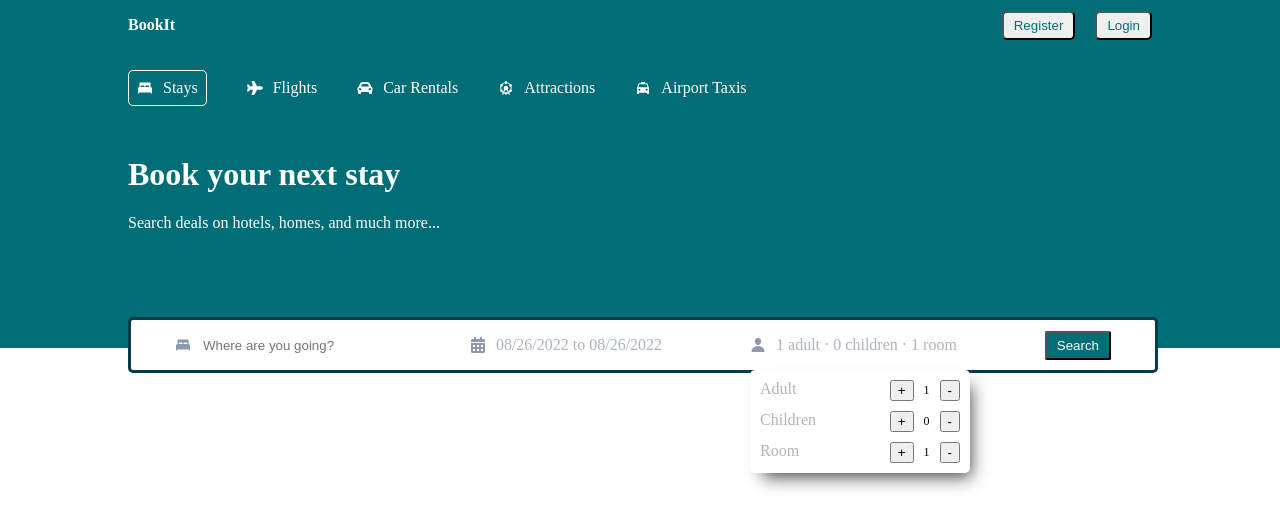
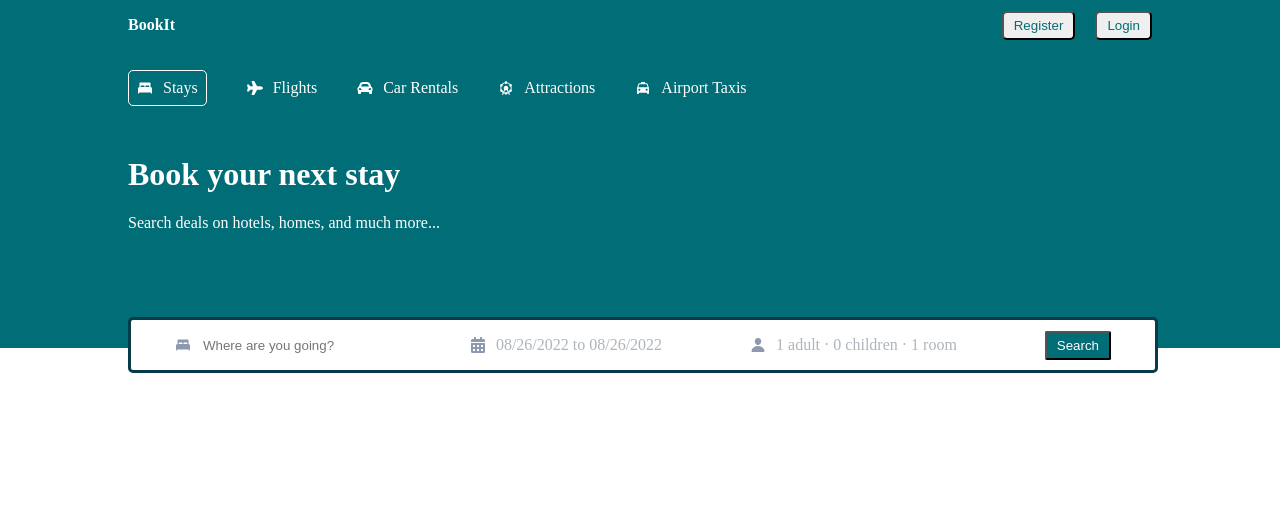
Before and after one commit to Nestor-19/BookIt, a React (Create React App) app in the folder client/: page / in a window 1280 px wide. Shown: the top 528 px of the page. Built offline with nearby package versions, Linux system fonts and the light colour scheme.

Commit message:
Implemented functionality to increment and decrement buttons in search bar

```diff
--- a/client/src/components/Header/Header.css
+++ b/client/src/components/Header/Header.css
@@ -109,3 +109,21 @@
     font-size: 12px;
     color: black;
 }
+
+.counterButton{
+    height: 30px;
+    width: 30px;
+    border-radius: 2px;
+    color: #006d77;
+    border: 2px solid #073b4c;
+    background-color: white;
+    cursor: pointer;
+}
+
+.counterButton:hover{
+    background-color: #cbf3f0;
+}
+
+.counterButton:disabled {
+    cursor: not-allowed;
+}
--- a/client/src/components/Header/Header.js
+++ b/client/src/components/Header/Header.js
@@ -25,6 +25,12 @@ const Header = () => {
       children: 0,
       rooms: 1
   })
+
+  const handleOptionClick = (optionName, optionOperation) => {
+    setRoomOptions(prev => {return {
+      ...prev, [optionName]: optionOperation === "i" ? roomOptions[optionName] + 1 : roomOptions[optionName] - 1
+    }})
+  }
 
   return (
     <div className='header'>
@@ -77,37 +83,38 @@ const Header = () => {
 
             <div className='searchItem'>
               <IoPerson className='icons'/>
-              <span className='searchText'>
+              <span className='searchText' onClick={() => setOpenOptions(!openOptions)}>
                 {`${roomOptions.adults} adult · ${roomOptions.children} children · ${roomOptions.rooms} room`}
               </span>
-              <div className='roomOptions'>
+              {openOptions && <div className='roomOptions'>
                 <div className='optionItem'>
                   <span className='optionText'>Adult</span>
                   <div className='optionCounter'>
-                    <button className='counterButton'>+</button>
-                    <span className='counterNumber'>1</span>
-                    <button className='counterButton'>-</button>
+                    <button className='counterButton' onClick={() => handleOptionClick("adults", "i")}>+</button>
+                    <span className='counterNumber'>{roomOptions.adults}</span>
+                    <button disabled={roomOptions.adults <= 1} className='counterButton' onClick={() => handleOptionClick("adults", "d")}>-</button>
                   </div>
                 </div>
 
                 <div className='optionItem'>
                   <span className='optionText'>Children</span>
                   <div className='optionCounter'>
-                    <button className='counterButton'>+</button>
-                    <span className='counterNumber'>0</span>
-                    <button className='counterButton'>-</button>
+                    <button className='counterButton' onClick={() => handleOptionClick("children", "i")}>+</button>
+                    <span className='counterNumber'>{roomOptions.children}</span>
+                    <button disabled={roomOptions.children <= 0} className='counterButton' onClick={() => handleOptionClick("children", "d")}>-</button>
                   </div>
                 </div>
 
                 <div className='optionItem'>
                   <span className='optionText'>Room</span>
                   <div className='optionCounter'>
-                    <button className='counterButton'>+</button>
-                    <span className='counterNumber'>1</span>
-                    <button className='counterButton'>-</button>
+                    <button className='counterButton' onClick={() => handleOptionClick("rooms", "i")}>+</button>
+                    <span className='counterNumber'>{roomOptions.rooms}</span>
+                    <button disabled={roomOptions.rooms <= 1} className='counterButton' onClick={() => handleOptionClick("rooms", "d")}>-</button>
                   </div>
                 </div>
-              </div>
+              </div>}
+
             </div>
 
             <div className='searchItem'>
```
